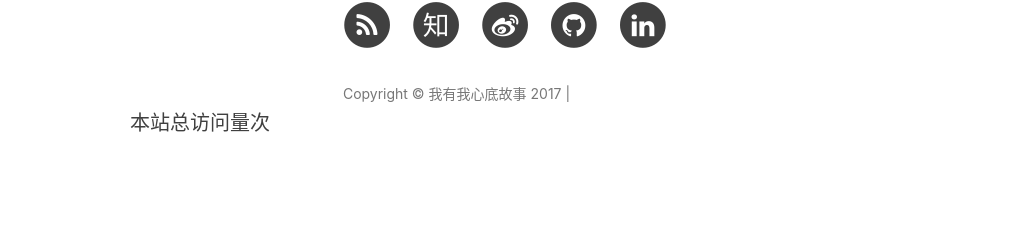
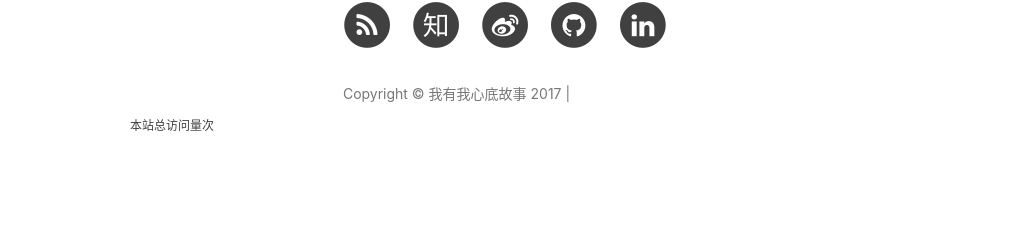
Before and after one commit to Tomy-Lee/Tomy-Lee.github.io, a Jekyll site: the page built from index.html, in a window 1280 px wide. Shown: the part 2742-2971 px from the top of the page, without its empty margins (135-1161 px from the left). Built offline with Jekyll 4.4.1, drawn with Linux system fonts in a browser that asks for light colours; nearby versions of some CDN libraries; the list of posts is cut into pages by our own code; comment, search, counter and statistics services are not loaded; grey boxes are pictures that could not be loaded.

Commit message:
Update footer.html

```diff
--- a/_includes/footer.html
+++ b/_includes/footer.html
@@ -103,9 +103,8 @@
                 </p>
 
                 <div style="padding:left">
-                    <link rel="stylesheet" href="//cdn.bootcss.com/font-awesome/4.3.0/css/font-awesome.min.css">
-
-            <span id="busuanzi_container_site_pv">本站总访问量<span id="busuanzi_value_site_pv"></span>次</span>
+                 <script async src="//dn-lbstatics.qbox.me/busuanzi/2.3/busuanzi.pure.mini.js"></script>
+            <span id="busuanzi_container_site_pv" style="font-size:12px">本站总访问量<span id="busuanzi_value_site_pv" style="font-size:12px"></span>次</span>
                 </div>
 
 
```
